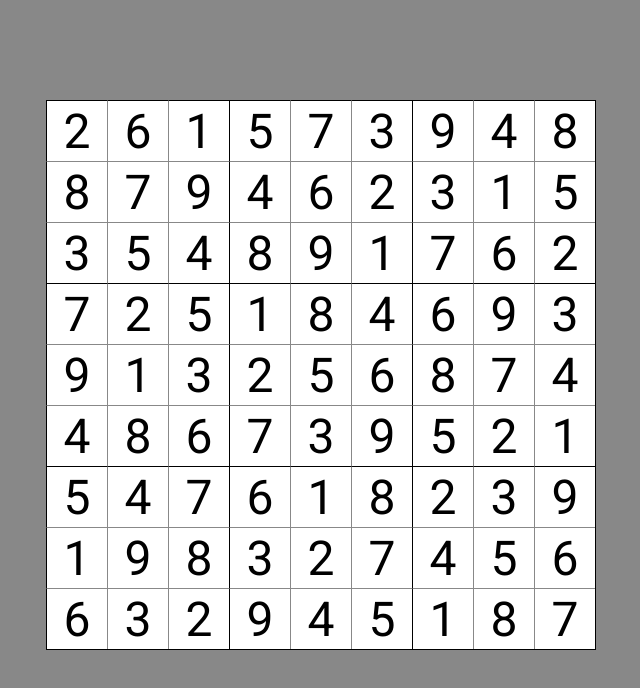
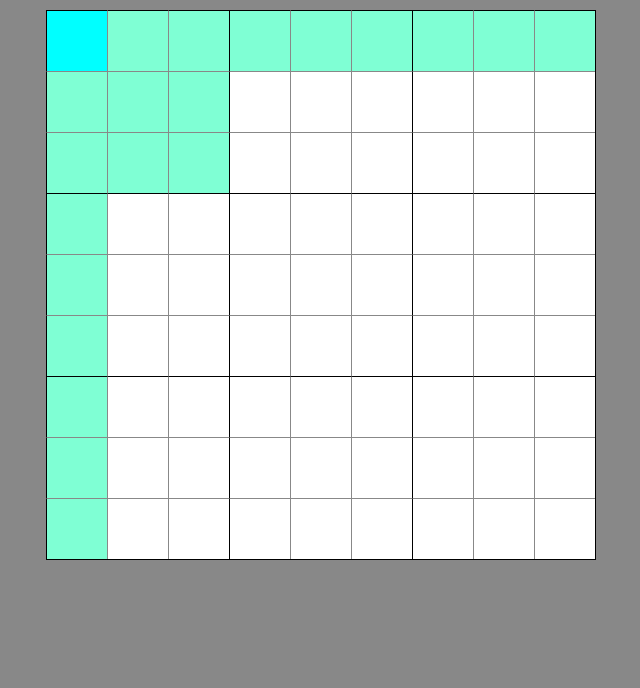
Before and after one commit to mitchell-merry/react_sudoku, a React (Create React App) app: page / in a window 1280 px wide. Shown: the top 688 px of the page, without its empty margins (319-959 px from the left). Built offline with nearby package versions, Linux system fonts and the light colour scheme.

Commit message:
Cell selection

```diff
--- a/src/Grid/Grid.module.scss
+++ b/src/Grid/Grid.module.scss
@@ -5,7 +5,7 @@
     flex-direction: column;
     border-bottom: 1px solid $BORDER_HARD;
     border-right: 1px solid $BORDER_HARD;
-    margin-top: 100px;
+    margin-top: 10px;
 }
 
 .row {
@@ -29,6 +29,14 @@
     cursor: pointer;
 }
 
+.selected_cell {
+    background-color: $SELECTED_CELL;
+}
+
+.selected_region {
+    background-color: $SELECTED_REGION;
+}
+
 .cell_left_border_soft { border-left: 1px solid $BORDER_SOFT; }
 .cell_top_border_soft { border-top: 1px solid $BORDER_SOFT; }
 .cell_left_border_hard { border-left: 1px solid $BORDER_HARD; }
--- a/src/Grid/Grid.tsx
+++ b/src/Grid/Grid.tsx
@@ -1,5 +1,5 @@
 import React, { useEffect, useState } from "react";
-import { instantiateGrid, shuffle, solveGrid } from "../Sudoku/Sudoku";
+import { cellsInSameRegion, Coordinate, coordinatesEqual, generateGrid, instantiateGrid, solveGrid } from "../Sudoku/Sudoku";
 import styles from './Grid.module.scss';
 var classNames = require('classnames');
 
@@ -9,30 +9,46 @@ export interface GridProps {
 
 export const Grid: React.FC<GridProps> = ({ N }) => {
     const [ grid, setGrid ] = useState(instantiateGrid(N))
+    const [ selectedCell, setSelectedCell ] = useState<Coordinate>([0, 0]);
 
     useEffect(() => {
-        setGrid(curr => {
-            const newGrid = {N: curr.N, grid: curr.grid.map(a => a.slice())}
-            solveGrid(newGrid, true);
-            console.log(newGrid);
-            return newGrid;
-        });
+        // setGrid(curr => {
+        //     const newGrid = {N: curr.N, grid: curr.grid.map(a => a.slice())}
+        //     solveGrid(newGrid, true, false);
+        //     return newGrid;
+        // });
     }, []);
 
-    let cn = classNames();
+    const selectCell = (rowIdx: number, colIdx: number): void => {
+        setSelectedCell(currentCell => [rowIdx, colIdx]);
+    }
 
     // Row by row
     return <div className={styles.grid}>
         {grid.grid.map((row, rowIdx) => <div className={styles.row} key={rowIdx}>{
             row.map((cell, colIdx) => {
+                // state === 2 - selected coordinate
+                // state === 1 - same region (row, col, or box)
+                // state === 0 - unrelated cell
+                const state = coordinatesEqual(selectedCell, [rowIdx, colIdx]) ? 2
+                            : (cellsInSameRegion(selectedCell, [rowIdx, colIdx], grid.N) ? 1
+                            : 0);
+
                 let cn = classNames(
+                    // Base style
                     styles.cell,
+
+                    // Selected cell and region
+                    {[styles.selected_region]: state === 1},
+                    {[styles.selected_cell]: state === 2},
+
+                    // Borders
                     {[styles.cell_top_border_soft]: rowIdx % grid.N !== 0},
                     {[styles.cell_left_border_soft]: colIdx % grid.N !== 0},
-                    {[styles.cell_top_border_hard]: rowIdx % grid.N == 0},
-                    {[styles.cell_left_border_hard]: colIdx % grid.N == 0},
+                    {[styles.cell_top_border_hard]: rowIdx % grid.N === 0},
+                    {[styles.cell_left_border_hard]: colIdx % grid.N === 0},
                 );
-                return <div className={cn} key={`${rowIdx} ${colIdx}`}>
+                return <div className={cn} key={`${rowIdx} ${colIdx}`} onMouseDown={() => selectCell(rowIdx, colIdx)}>
                     {cell.value}
                 </div>}
             )
--- a/src/Sudoku/Sudoku.ts
+++ b/src/Sudoku/Sudoku.ts
@@ -1,6 +1,3 @@
-import { off } from "process";
-import { isConstructSignatureDeclaration, JsxFlags } from "typescript";
-
 // ICell, IGrid, I Fard, I Shid
 export interface ICell {
     value: number | null;
@@ -10,6 +7,8 @@ export interface IGrid {
     N: number; // N is the size of a box. The grid is a 3x3 set of boxes, essentially 3N by 3N.
     grid: ICell[][];
 };
+
+export type Coordinate = [row: number, col: number];
 
 const isUniqueCellSet = (cells: ICell[]): boolean => {
     const found: number[] = [];
@@ -50,14 +49,17 @@ const getBox = (grid: IGrid, boxRow: number, boxCol: number): ICell[] => {
 };
 
 export const validGrid = (grid: IGrid): boolean => {
+    // validate rows
     for(let row = 0; row < grid.N*grid.N; row++) {
         if(!isUniqueCellSet(getRow(grid, row))) return false;
     }
 
+    // validate cols
     for(let col = 0; col < grid.N*grid.N; col++) {
         if(!isUniqueCellSet(getCol(grid, col))) return false;
     }
 
+    // validate boxes
     for(let i = 0; i < grid.N*grid.N; i++) {
         if(!isUniqueCellSet(getBox(grid, Math.floor(i/grid.N), i%grid.N))) return false;
     }
@@ -65,6 +67,7 @@ export const validGrid = (grid: IGrid): boolean => {
     return true;
 }
 
+// get co-ordinates of first empty cell in a grid (or null)
 const getEmpty = (grid: IGrid): [number, number] | null => {
     for(let row = 0; row < grid.grid.length; row++) {
         for(let col = 0; col < grid.grid[row].length; col++) {
@@ -72,6 +75,23 @@ const getEmpty = (grid: IGrid): [number, number] | null => {
         }
     }
     return null;
+}
+
+const getCellBox = (cell: Coordinate, N: number): Coordinate => {
+    return [ Math.floor(cell[0]/N), Math.floor(cell[1]/N) ];
+}
+
+const inSameBox = (one: Coordinate, two: Coordinate, N: number): boolean => {
+    const [boxOne, boxTwo] = [getCellBox(one, N), getCellBox(two, N)];
+    return boxOne[0] === boxTwo[0] && boxOne[1] === boxTwo[1];
+}
+
+export const cellsInSameRegion = (one: Coordinate, two: Coordinate, N: number): boolean => {
+    return one[0] === two[0] || one[1] === two[1] || inSameBox(one, two, N);
+}
+
+export const coordinatesEqual = (one: Coordinate, two: Coordinate): boolean => {
+    return one[0] === two[0] && one[1] === two[1];
 }
 
 // in place and returns the array
@@ -83,26 +103,39 @@ export const shuffle = (arr: any[]): any[] => {
     return arr;
 }
 
-export const solveGrid = (grid: IGrid, random: boolean): boolean => {
+export const solveGrid = (grid: IGrid, random: boolean, countAll: boolean): number => {
     // TODO: keep track of empty cells in IGrid rather than re-calcing on every recurse
     const empty = getEmpty(grid);
-    if(empty === null) return true;
+    if(empty === null) return 1;
 
     const [row, col] = empty;
+    let solutionsFromHere = 0;
 
     // possible values for cell
     const options: number[] = Array.from({length: grid.N*grid.N}, (_, i) => i+1);
     if(random) shuffle(options);
 
-    let foundFlag = false;
-    for(let i = 0; i < options.length && !foundFlag; i++) {
-        grid.grid[row][col].value = options[i];
+    for(const option of options) {
+        grid.grid[row][col].value = option;
 
-        if(validGrid(grid) && solveGrid(grid, random)) return true;
+        if(!validGrid(grid)) continue;
+        const sols = solveGrid(grid, random, countAll);
+
+        if(!countAll && sols === 1) return sols;
+
+        solutionsFromHere += sols;
     }
+
     grid.grid[row][col].value = null;
+    return solutionsFromHere;
+}
 
-    return false;
+export const generateGrid = (grid: IGrid, emptyCells: number) => {
+
+    // Generate solved state and work backwards
+    console.log(solveGrid(grid, false, true));
+
+
 }
 
 export const instantiateGrid = (N: number): IGrid => {
--- a/src/globals.scss
+++ b/src/globals.scss
@@ -1,3 +1,6 @@
 $CELL_SIZE: 60px;
+
 $BORDER_HARD: black;
 $BORDER_SOFT: #888;
+$SELECTED_CELL: aqua;
+$SELECTED_REGION: aquamarine;
--- a/src/index.module.scss
+++ b/src/index.module.scss
@@ -7,4 +7,5 @@ body {
 .app {
     display: flex;
     justify-content: center;
+    flex-direction: row;
 }
--- a/src/index.tsx
+++ b/src/index.tsx
@@ -2,12 +2,9 @@ import React from 'react';
 import ReactDOM from 'react-dom';
 import './document.css';
 import styles from './index.module.scss';
-import classNames from 'classnames';
-import { instantiateGrid, solveGrid } from './Sudoku/Sudoku';
 import { Grid } from './Grid/Grid';
 
 export const App: React.FC = () => {
-  const cn = classNames();
 
   return <div className={styles.app}>
     <Grid N={3}/>
```
